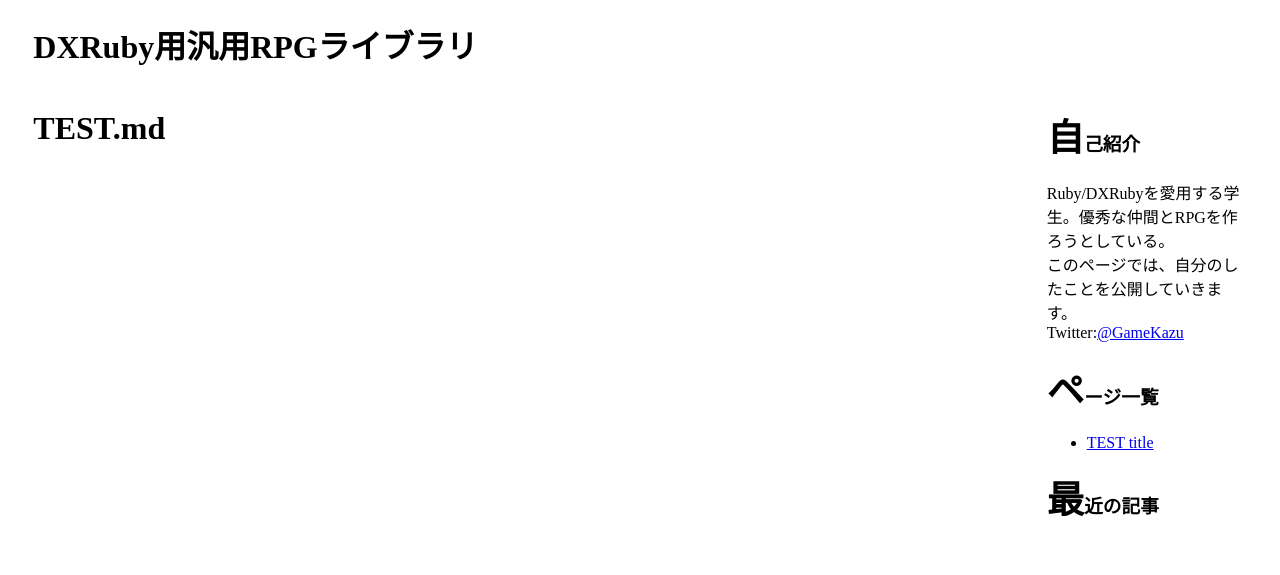
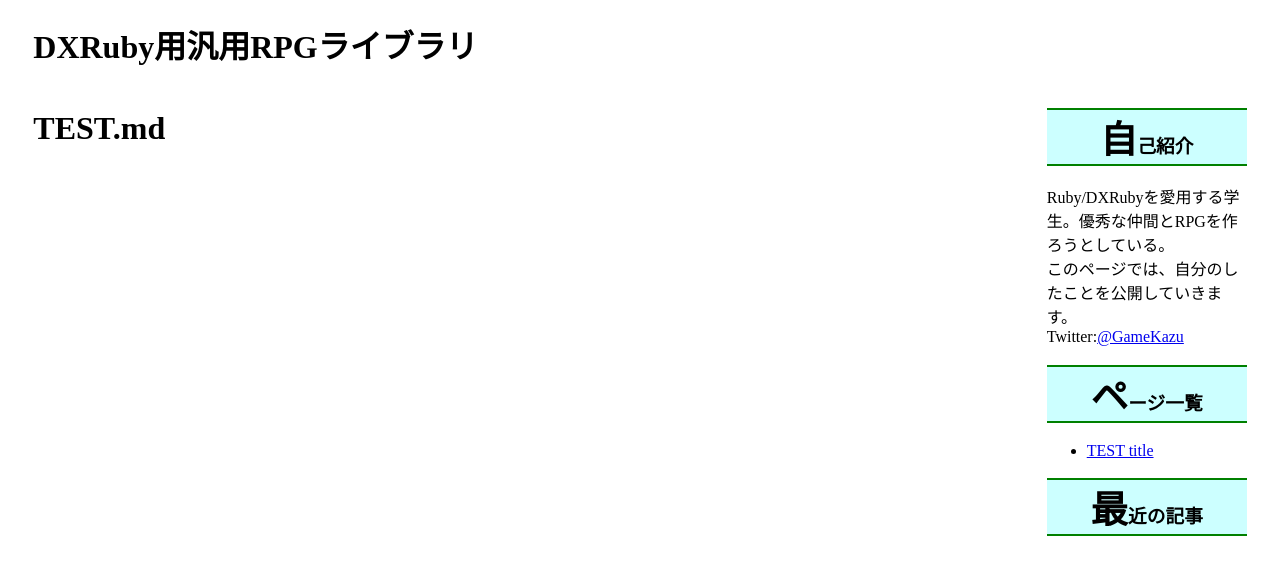
Before and after one commit to RPGP1/rpgp1.github.com, a Jekyll site: the page built from index.md, in a window 1280 px wide. Shown: the top 575 px of the page. Built offline with Jekyll 4.4.1, drawn with Linux system fonts in a browser that asks for light colours.

Commit message:
Update default.css

```diff
--- a/css/default.css
+++ b/css/default.css
@@ -16,7 +16,7 @@
   float:left;
   margin-right:-200px;
 
-  background-color:#ffffff;
+  background-color:white;
 }
 
 #main > * {
@@ -31,7 +31,11 @@
 }
 
 h3 {
-  font-weight:underline #ff0000;
+  font-weight:underline red;
+  border-top:solid 2px green;
+  border-bottom:solid 2px green;
+  text-align:center;
+  background-color:#ccffff;
 }
 
 h3:first-letter {
```
